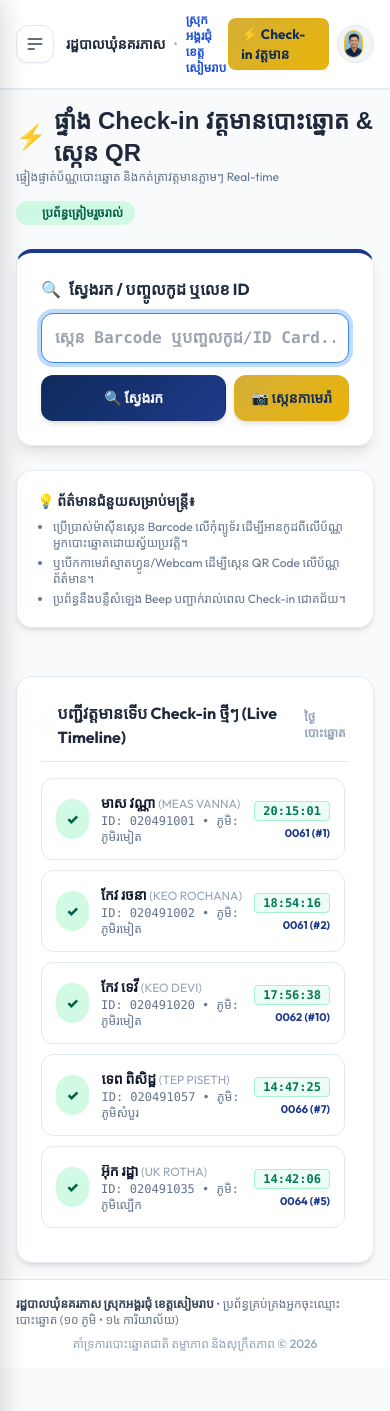
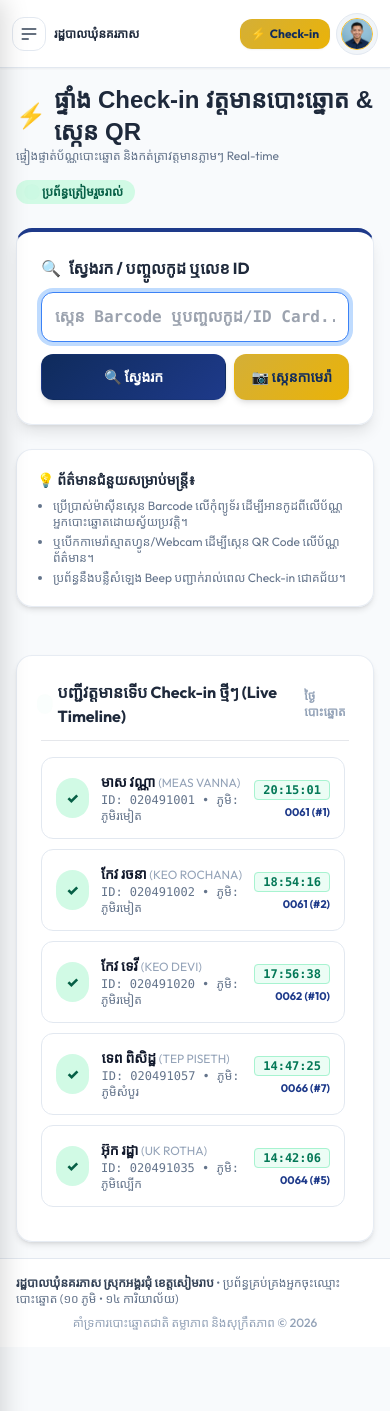
Before and after one commit to 1website/voterlist-nokorpheas, a FastAPI app: page /checkin in a window 390 px wide. Shown: the top 1411 px of the page. Run offline with FastAPI, Linux system fonts and the light colour scheme; a user stored in the database is signed in; some libraries are stand-ins or nearby versions; some web fonts are replaced.

Commit message:
Optimize mobile top bar layout: hide district text and format check-in button seamlessly

```diff
--- a/app/static/css/style.css
+++ b/app/static/css/style.css
@@ -282,6 +282,7 @@ body {
   transition: all 0.2s cubic-bezier(0.4, 0, 0.2, 1);
   border: 1px solid transparent;
   text-decoration: none;
+  white-space: nowrap;
 }
 
 .btn-primary {
--- a/app/templates/base.html
+++ b/app/templates/base.html
@@ -23,8 +23,8 @@
     </script>
 
     <!-- Custom Style and Print CSS with Cache-Buster -->
-    <link rel="stylesheet" href="/static/css/style.css?v=8.0">
-    <link rel="stylesheet" href="/static/css/print.css?v=8.0" media="print">
+    <link rel="stylesheet" href="/static/css/style.css?v=9.0">
+    <link rel="stylesheet" href="/static/css/print.css?v=9.0" media="print">
 
     <!-- Chart.js & HTML5-QRCode -->
     <script src="https://cdn.jsdelivr.net/npm/chart.js"></script>
@@ -211,43 +211,45 @@
 
             {% if current_user %}
             <!-- Top App Bar -->
-            <header class="top-bar w-full no-print bg-white/95 backdrop-blur-md border-b border-slate-200 sticky top-0 z-40 px-4 sm:px-6 lg:px-8 py-3 flex items-center justify-between shadow-sm">
-                <div class="flex items-center gap-3">
+            <header class="top-bar w-full no-print bg-white/95 backdrop-blur-md border-b border-slate-200 sticky top-0 z-40 px-3 sm:px-6 lg:px-8 py-2.5 sm:py-3 flex items-center justify-between shadow-sm gap-2">
+                <div class="flex items-center gap-2 sm:gap-3 min-w-0">
                     <!-- Sidebar Toggle Button (Desktop & Mobile) -->
-                    <button type="button" onclick="toggleSidebar()" id="sidebarToggleBtn" class="p-2 rounded-xl border border-slate-200 text-slate-700 hover:bg-blue-50 hover:text-blue-900 hover:border-blue-300 transition flex items-center justify-center shadow-sm" title="លាក់ / បង្ហាញ Sidebar (Toggle Sidebar)">
+                    <button type="button" onclick="toggleSidebar()" id="sidebarToggleBtn" class="p-1.5 sm:p-2 rounded-xl border border-slate-200 text-slate-700 hover:bg-blue-50 hover:text-blue-900 hover:border-blue-300 transition flex items-center justify-center shadow-xs flex-shrink-0" title="លាក់ / បង្ហាញ Sidebar (Toggle Sidebar)">
                         <svg class="w-5 h-5" fill="none" stroke="currentColor" viewBox="0 0 24 24">
                             <path stroke-linecap="round" stroke-linejoin="round" stroke-width="2" d="M4 6h16M4 12h16M4 18h7"/>
                         </svg>
                     </button>
 
-                    <!-- Page Title / Quick Commune indicator -->
-                    <div class="flex items-center gap-2">
-                        <span class="text-sm font-bold text-slate-800 font-kh-heading">រដ្ឋបាលឃុំនគរភាស</span>
-                        <span class="text-xs text-slate-400 font-medium">•</span>
-                        <span class="text-xs font-semibold text-blue-700">ស្រុកអង្គរជុំ ខេត្តសៀមរាប</span>
+                    <!-- Page Title / Quick Commune indicator (Mobile hides district/province) -->
+                    <div class="flex items-center gap-1.5 sm:gap-2 min-w-0">
+                        <span class="text-xs sm:text-sm font-bold text-slate-800 font-kh-heading whitespace-nowrap truncate">រដ្ឋបាលឃុំនគរភាស</span>
+                        <span class="hidden md:inline text-xs text-slate-400 font-medium">•</span>
+                        <span class="hidden md:inline text-xs font-semibold text-blue-700 whitespace-nowrap">ស្រុកអង្គរជុំ ខេត្តសៀមរាប</span>
                     </div>
 
                     <!-- Interactive Khmer Date Badge in Top Bar -->
-                    <button type="button" onclick="showKhmerDateBanner()" class="hidden md:inline-flex items-center gap-1.5 px-3 py-1 rounded-full bg-blue-50 hover:bg-blue-100 text-blue-900 border border-blue-200 text-xs font-semibold shadow-xs transition" title="ចុចដើម្បីមើលកាលបរិច្ឆេទខ្មែរពេញលេញ">
+                    <button type="button" onclick="showKhmerDateBanner()" class="hidden md:inline-flex items-center gap-1.5 px-3 py-1 rounded-full bg-blue-50 hover:bg-blue-100 text-blue-900 border border-blue-200 text-xs font-semibold shadow-xs transition flex-shrink-0" title="ចុចដើម្បីមើលកាលបរិច្ឆេទខ្មែរពេញលេញ">
                         <span>📅</span>
                         <span id="topBarKhmerDateMini">កាលបរិច្ឆេទខ្មែរ</span>
                     </button>
                 </div>
 
                 <!-- Right Quick Action Shortcuts -->
-                <div class="flex items-center gap-2">
-                    <a href="/checkin" class="btn btn-sm btn-accent shadow-sm font-bold">
-                        ⚡ Check-in វត្តមាន
+                <div class="flex items-center gap-1.5 sm:gap-2 flex-shrink-0">
+                    <a href="/checkin" class="btn btn-sm btn-accent shadow-sm font-bold whitespace-nowrap flex items-center gap-1 text-xs sm:text-sm px-2.5 sm:px-3.5 py-1.5 rounded-xl flex-shrink-0" title="Check-in វត្តមានអ្នកបោះឆ្នោត">
+                        <span class="text-xs sm:text-sm">⚡</span>
+                        <span>Check-in</span>
+                        <span class="hidden sm:inline">វត្តមាន</span>
                     </a>
-                    <a href="/voters" class="btn btn-sm btn-outline hidden sm:inline-flex font-semibold">
+                    <a href="/voters" class="btn btn-sm btn-outline hidden sm:inline-flex font-semibold text-xs sm:text-sm py-1.5">
                         🔍 ស្វែងរកឈ្មោះ
                     </a>
-                    <a href="/reports/export/excel" class="btn btn-sm btn-outline text-emerald-700 border-emerald-300 hover:bg-emerald-50 hidden md:inline-flex font-semibold">
+                    <a href="/reports/export/excel" class="btn btn-sm btn-outline text-emerald-700 border-emerald-300 hover:bg-emerald-50 hidden md:inline-flex font-semibold text-xs sm:text-sm py-1.5">
                         📥 Export Excel
                     </a>
                     <!-- User Profile Button -->
-                    <a href="/profile" class="flex items-center gap-2 p-1 pl-1.5 pr-2.5 rounded-full bg-slate-100 hover:bg-blue-50 border border-slate-200 hover:border-blue-300 transition shadow-xs group" title="ព័ត៌មានគណនី (Profile)">
-                        <img src="{{ current_user.avatar_display }}" class="w-7 h-7 rounded-full object-cover border border-amber-400 shadow-xs group-hover:scale-105 transition bg-white">
+                    <a href="/profile" class="flex items-center gap-1.5 p-1 pl-1 pr-1 sm:pl-1.5 sm:pr-2.5 rounded-full bg-slate-100 hover:bg-blue-50 border border-slate-200 hover:border-blue-300 transition shadow-xs group flex-shrink-0" title="ព័ត៌មានគណនី (Profile)">
+                        <img src="{{ current_user.avatar_display }}" class="w-8 h-8 sm:w-7 sm:h-7 rounded-full object-cover border border-amber-400 shadow-xs group-hover:scale-105 transition bg-white flex-shrink-0">
                         <div class="hidden lg:flex flex-col text-left leading-none">
                             <span class="text-[11px] font-bold text-slate-800 group-hover:text-blue-900 truncate max-w-[100px]">{{ current_user.full_name }}</span>
                             <span class="text-[9px] text-slate-400 font-mono">@{{ current_user.username }}</span>
```
Also changed, not shown: voter_list.db.
